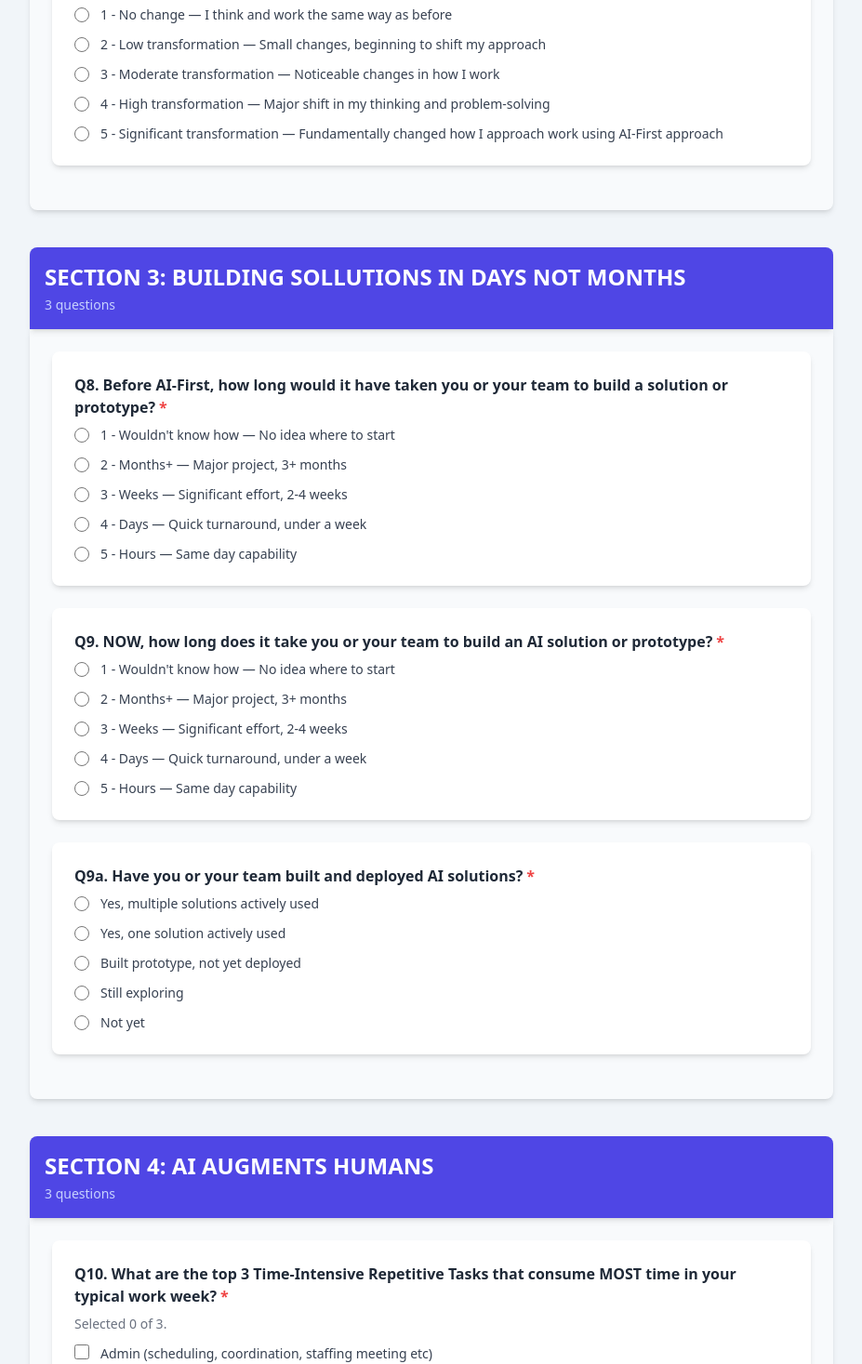
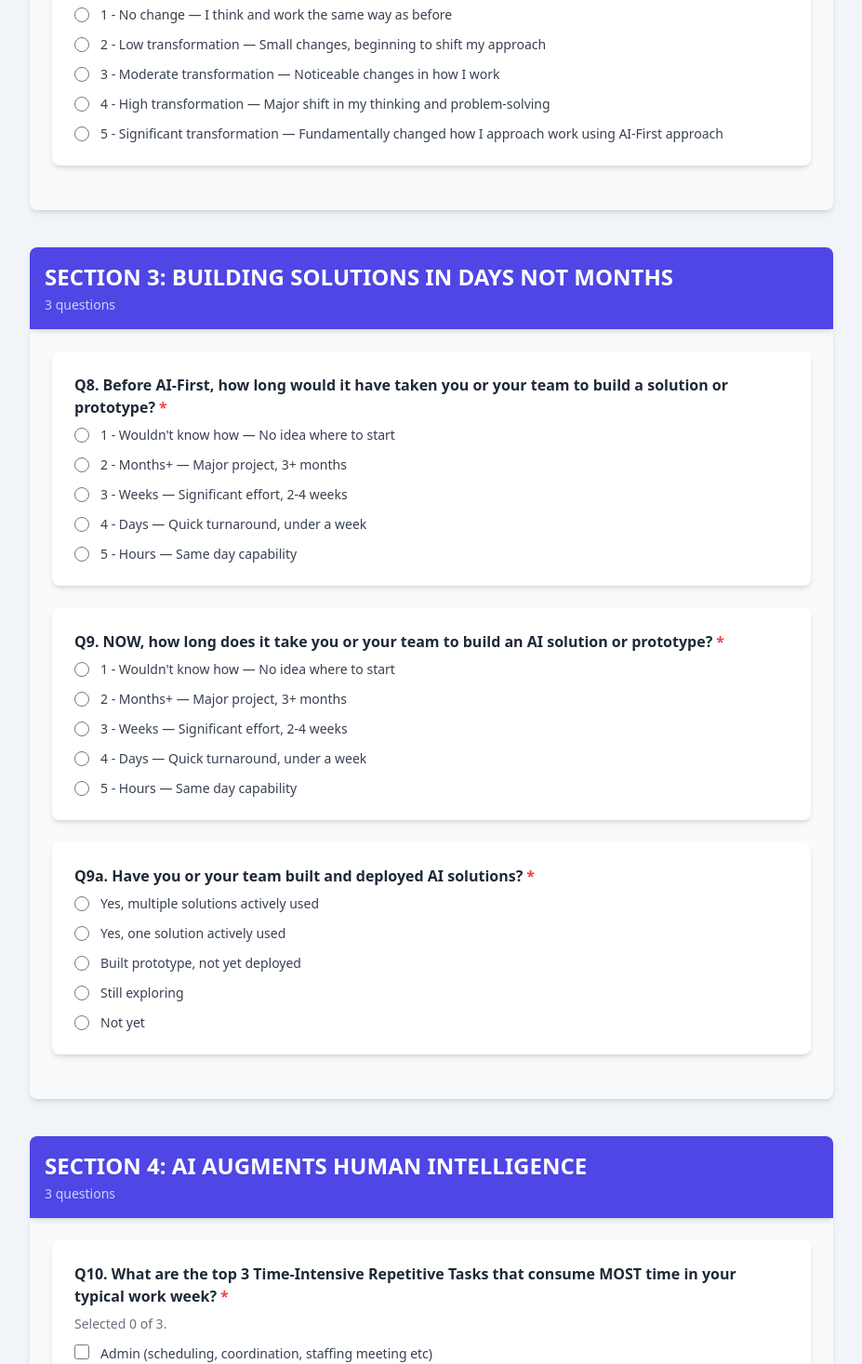
Before and after one commit to s4dha/AI-First-Survey, a React (Vite) app: page / in a window 1280 px wide. Shown: the part 2430-3897 px from the top of the page at 93% size, without its empty margins (176-1103 px from the left). Built offline with nearby package versions, Linux system fonts and the light colour scheme.

Commit message:
spelling error fix

```diff
--- a/constants.ts
+++ b/constants.ts
@@ -124,7 +124,7 @@ export const SURVEY_DATA: SurveySection[] = [
     ],
   },
   {
-    title: "SECTION 3: BUILDING SOLLUTIONS IN DAYS NOT MONTHS",
+    title: "SECTION 3: BUILDING SOLUTIONS IN DAYS NOT MONTHS",
     description: "3 questions",
     questions: [
         {
@@ -184,7 +184,7 @@ export const SURVEY_DATA: SurveySection[] = [
     ]
   },
   {
-    title: "SECTION 4: AI AUGMENTS HUMANS",
+    title: "SECTION 4: AI AUGMENTS HUMAN INTELLIGENCE",
     description: "3 questions",
     questions: [
       {
```
